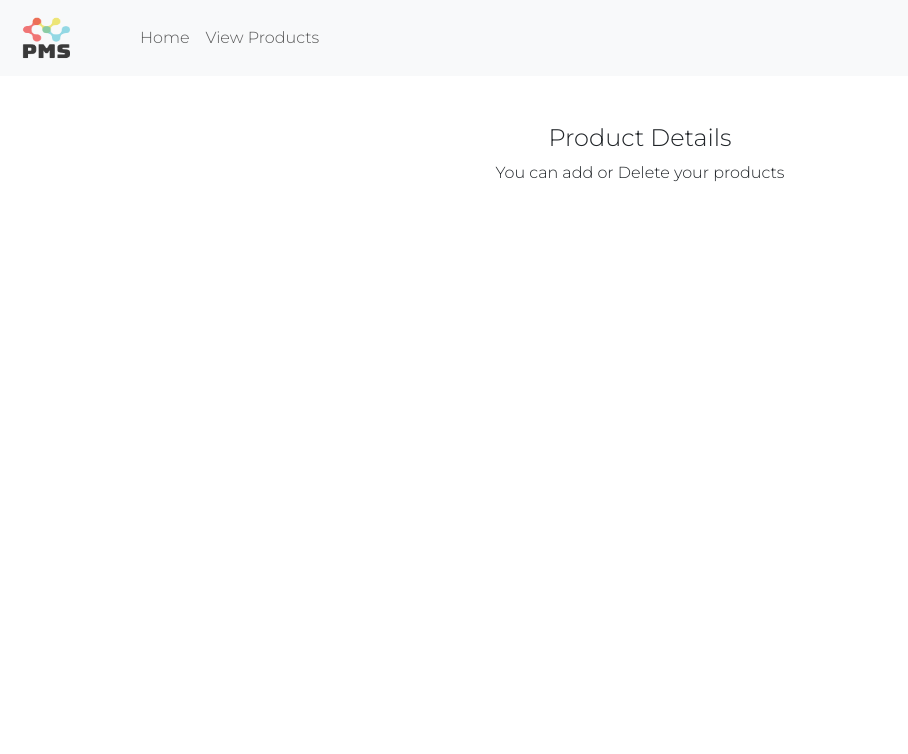
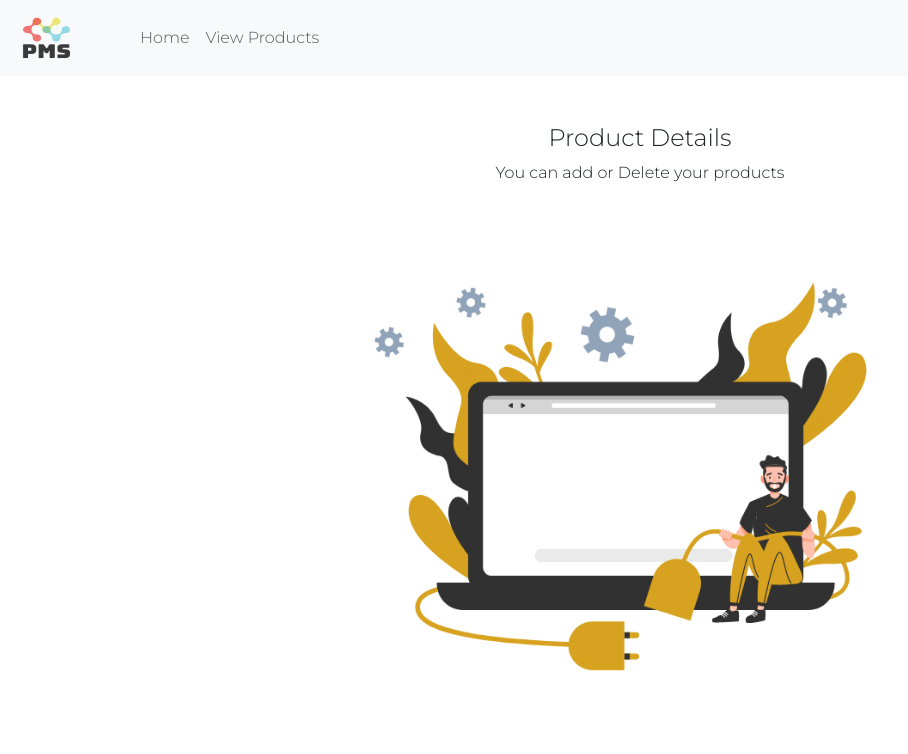
Before and after one commit to harshvadadoriya/myPMS, a plain HTML site: page products.html in a window 1280 px wide. Shown: the whole page, without its empty margins (0-908 px from the left). Drawn offline with nearby package versions, Linux system fonts and the light colour scheme.

Commit message:
added no data found illustrator in products page

```diff
--- a/js/functions.js
+++ b/js/functions.js
@@ -27,18 +27,20 @@ export function showProducts() {
           <path d="M13.972,12.386c-1.022,0-1.855,0.834-1.855,1.856s0.833,1.853,1.855,1.853s1.854-0.83,1.854-1.853S14.994,12.386,13.972,12.386z M13.972,15.116c-0.484,0-0.878-0.393-0.878-0.874c0-0.484,0.394-0.878,0.878-0.878c0.482,0,0.875,0.394,0.875,0.878C14.847,14.724,14.454,15.116,13.972,15.116z"></path>
         </svg>
       </div>
-
     </div>
     <div class="buttons" data-id=${obj.prodId}><button class="btn btn-primary" id="prodEdit">Edit</button>
     <button class="btn btn-danger" id="prodDelete">Delete</button>
     </div>
     </div>`;
 	});
-	if (arr !== undefined) {
+	if (arr !== undefined && arr.length > 0) {
 		// i is the key of the array
 		for (let i of arr) {
 			getProdCard.insertAdjacentHTML('beforeend', i);
 		}
+	} else {
+		getProdCard.innerHTML =
+			'<img class="img-fluid no-data-found" src="/Asset/100465-no-data-found.gif">';
 	}
 }
 showProducts();
@@ -64,7 +66,6 @@ function deleteProduct(cardId) {
 		// console.log(cardIndex);
 		localStorage.setItem('Products', JSON.stringify(inputData));
 	}
-	// showToast('Item Deleted Successfully', 'bg-danger');
 }
 
 // Attach a click event listener to the delete button of each card
@@ -74,15 +75,17 @@ deleteButtons.forEach((button) => {
 		// Get the ID of the product to delete
 		const cardId = event.target.closest('.buttons').dataset.id;
 
-		// Get the Name of the product to show toast
-		// const cardName = event.target.closest('.card-info').dataset.id;
-		// console.log(cardName);
-
 		// Delete the card from local storage
 		deleteProduct(cardId);
 
 		// Remove the card from the DOM
 		event.target.closest('.card').remove();
+
+		// reload page after product delete
+		setTimeout(function () {
+			window.location.reload();
+		}, 2000);
+
 		// console.log(cardId);
 		showToast(`#${cardId} product deleted`, 'bg-danger');
 	});
--- a/style.css
+++ b/style.css
@@ -106,6 +106,12 @@ svg {
 	background-color: #ffcaa6;
 }
 
+/* No data found img  */
+.no-data-found {
+	width: 550px;
+	height: auto;
+}
+
 @media screen and (max-width: 768px) {
 	.navbar-nav .nav-item:first-child {
 		margin-left: 0px;
```
Also changed, not shown: Asset/100465-no-data-found.gif (added), Asset/72311-no-data-found.gif (added).
